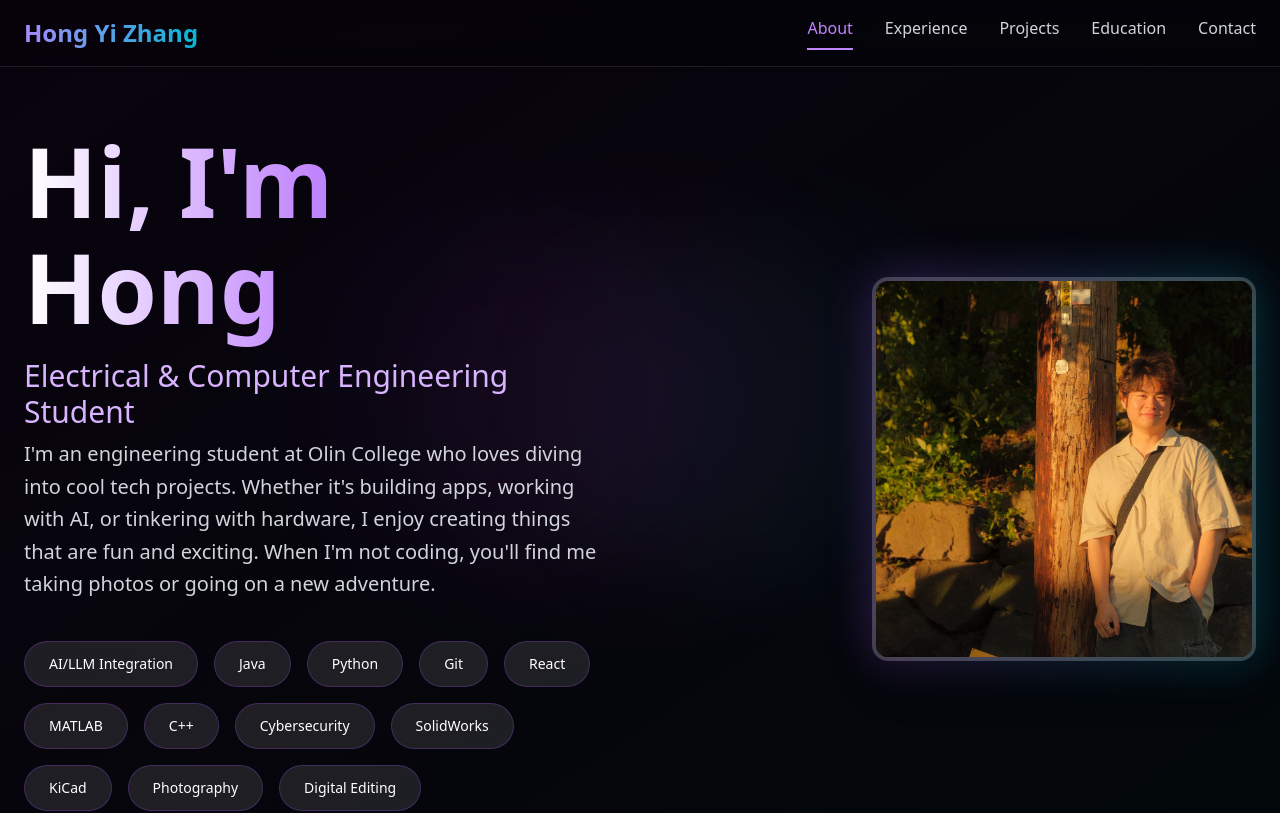
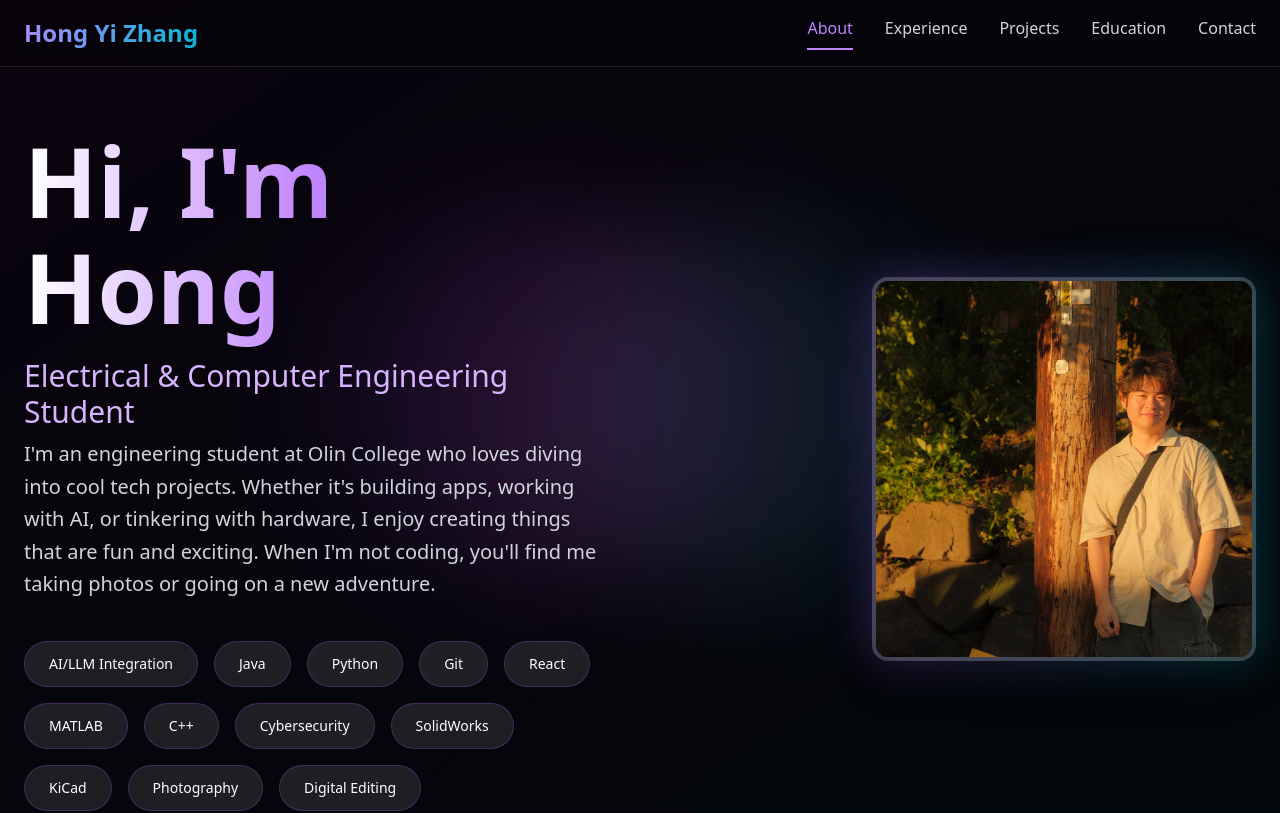
Before and after one commit to tastychez/personal_website, a Next.js app: page / in a window 1280 px wide. Shown: the top 813 px of the page. Built offline with nearby package versions, Linux system fonts and the light colour scheme.

Commit message:
dimming issue

```diff
--- a/app/globals.css
+++ b/app/globals.css
@@ -152,7 +152,7 @@
     opacity: 1;
   }
   50% {
-    opacity: 0.5;
+    opacity: 1;
   }
 }
 
```
